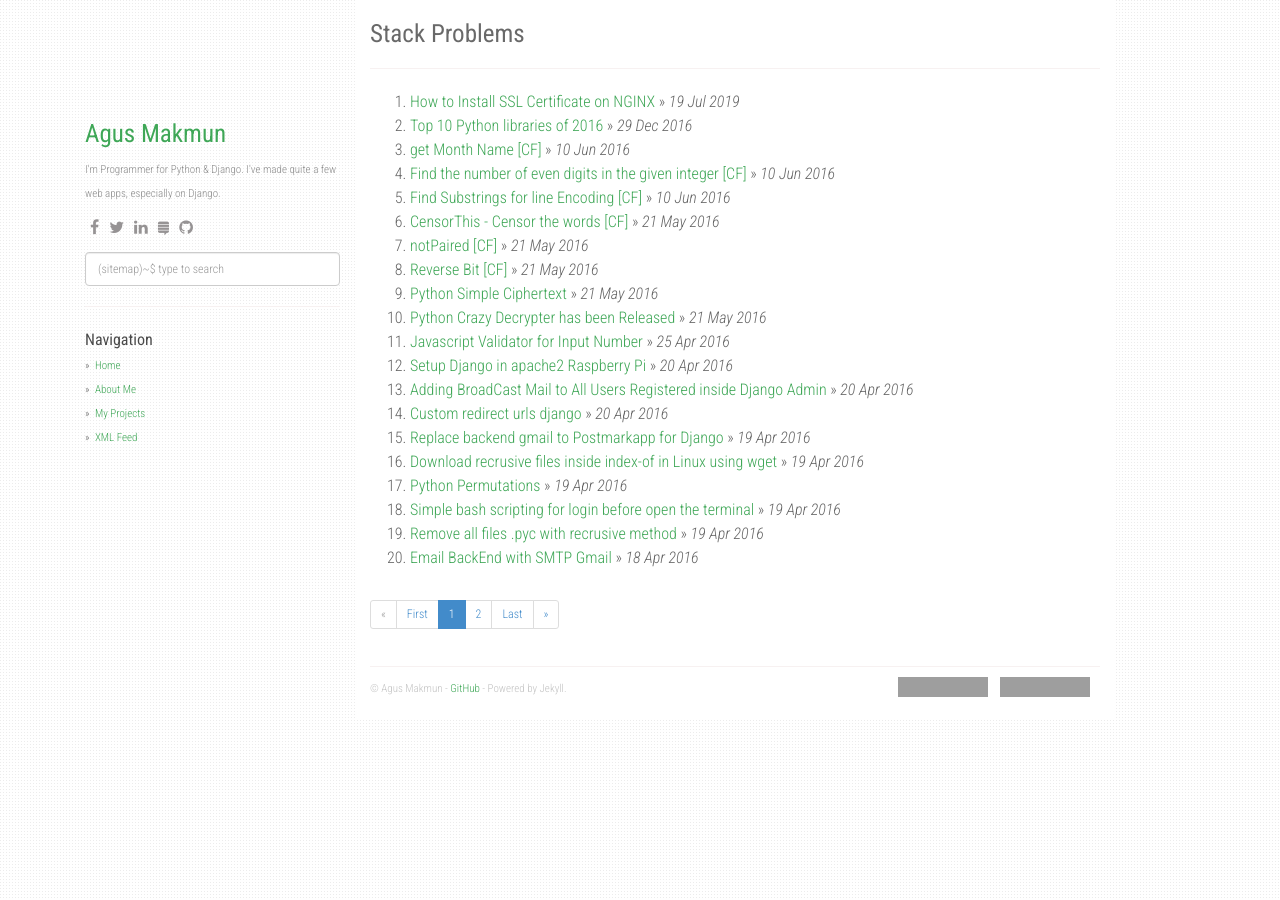
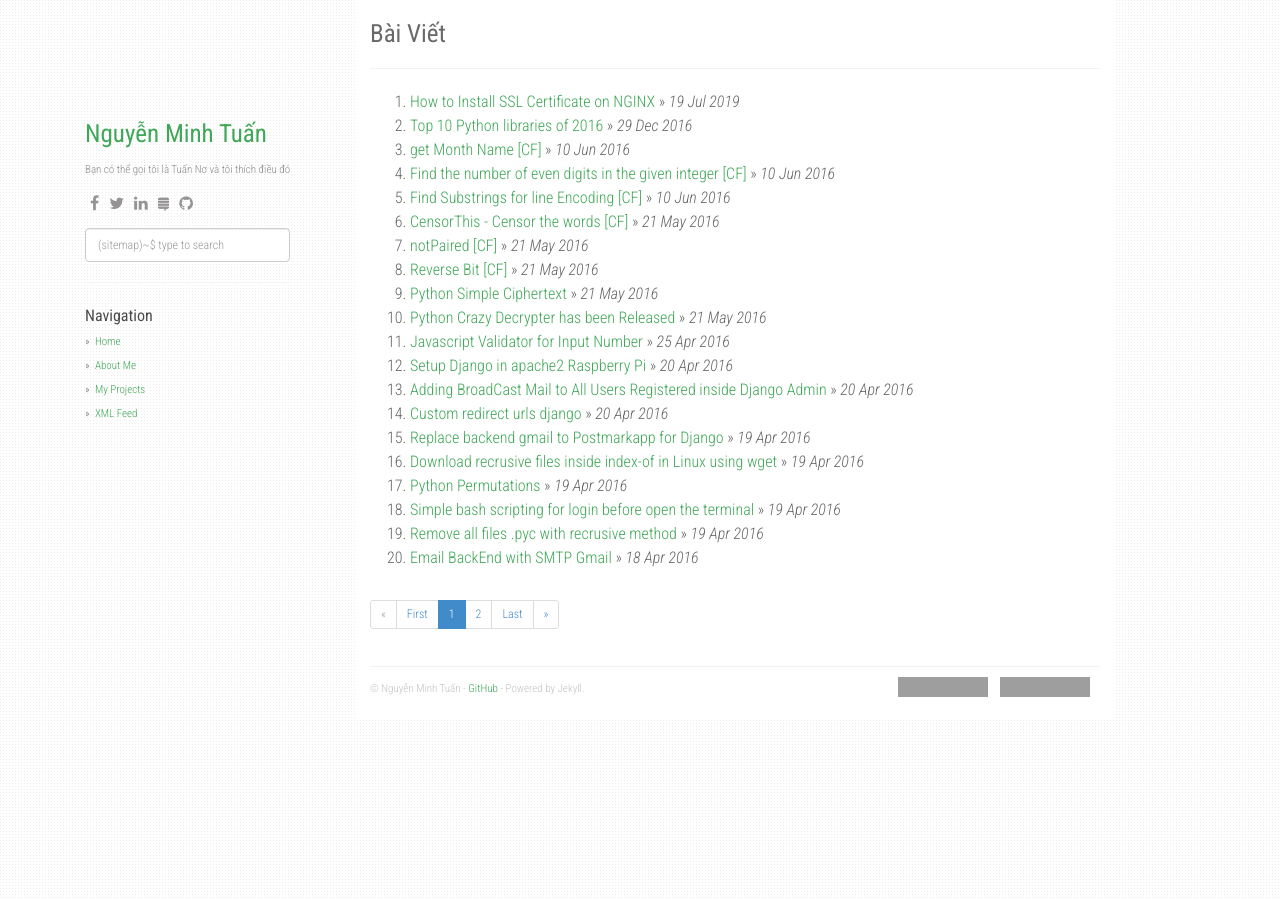
Before and after one commit to agusmakmun/agusmakmun.github.io, a Jekyll site: the page built from index.html, in a window 1280 px wide. Built offline with Jekyll 4.4.1, drawn with Linux system fonts in a browser that asks for light colours; nearby versions of some CDN libraries; the list of posts is cut into pages by our own code; grey boxes are pictures that could not be loaded.

Commit message:
Update _config.yml

```diff
--- a/_config.yml
+++ b/_config.yml
@@ -1,9 +1,8 @@
-title: Stack Problems
-description: My Personal Stack Problems
-author: Agus Makmun
-github: https://github.com/agusmakmun
-about: I'm Programmer for Python & Django. I've made quite a few web apps, especially on Django.
-disqus_shortname: stackproblems
+title: Bài Viết
+description: NoCode
+author: Nguyễn Minh Tuấn
+about: Bạn có thể gọi tôi là Tuấn Nơ và tôi thích điều đó
+disqus_shortname: ShareCodeHere
 google_analytics: UA-XXXXXXXX-Y
 
 enableTags: true
```
